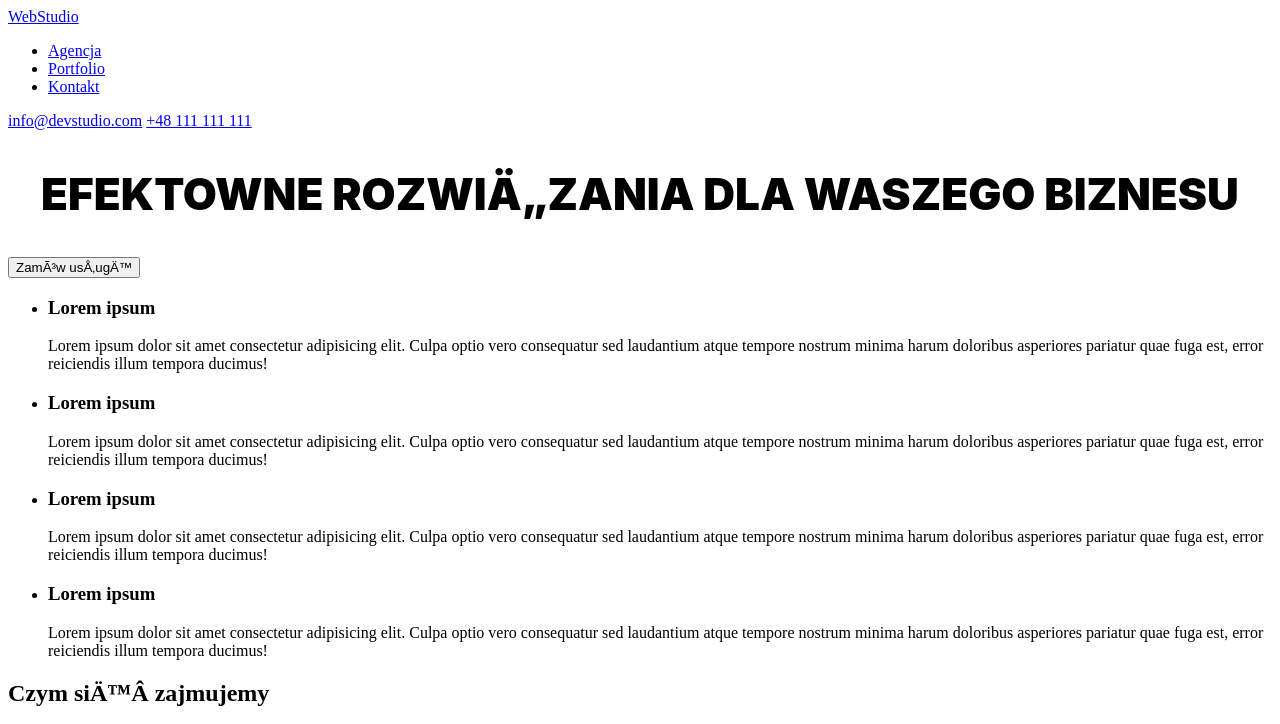
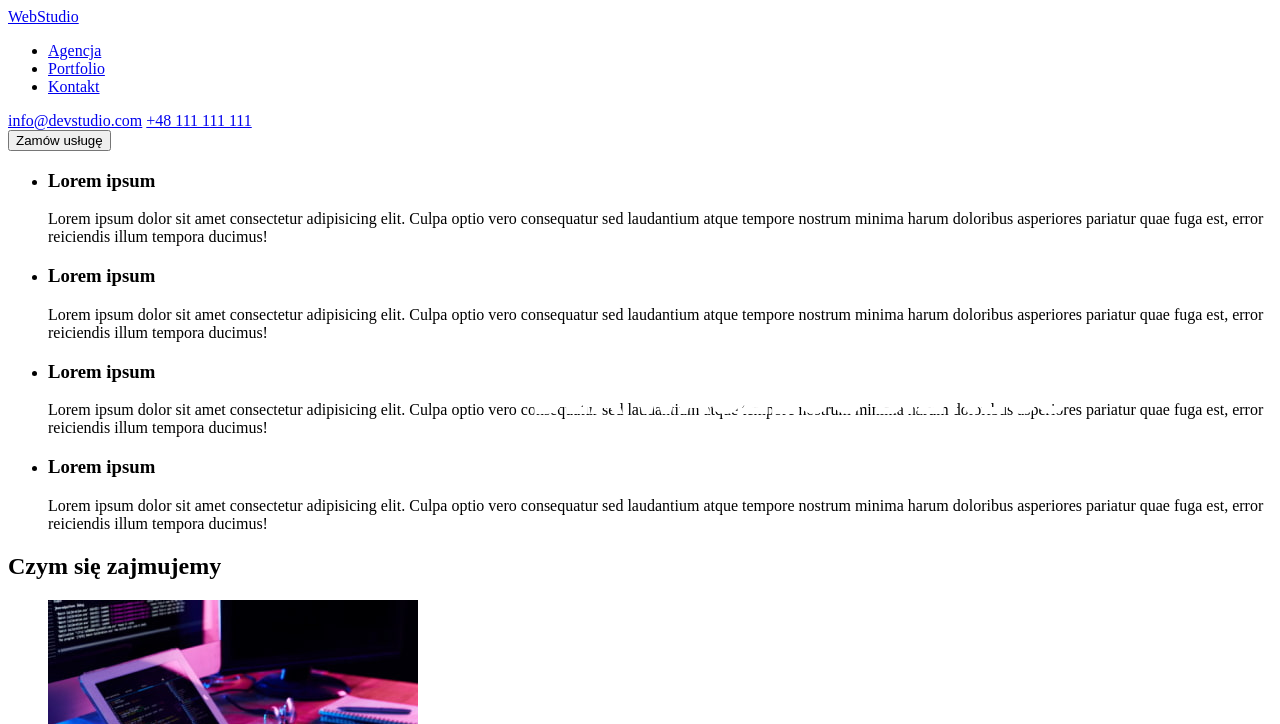
Before and after one commit to wiecekedyta/goit-markup-hw-02, a plain HTML site: page index.html in a window 1280 px wide. Shown: the top 724 px of the page. Drawn offline with Linux system fonts and the light colour scheme.

Commit message:
css index updates

```diff
--- a/css/style.css
+++ b/css/style.css
@@ -4,4 +4,10 @@ h1 {
   font-size: 44px;
   font-weight: 900;
   text-align: center;
+  color: #fff;
+  position: absolute;
+  width: 696px;
+  height: 120px;
+  left: 452px;
+  top: 280px;
 }
--- a/index.html
+++ b/index.html
@@ -6,7 +6,7 @@
   <link rel="preconnect" href="https://fonts.gstatic.com" crossorigin>
   <link href="https://fonts.googleapis.com/css2?family=Raleway:wght@700&family=Roboto:wght@400;500;700;900&display=swap"
     rel="stylesheet">
-    <link rel="stylesheet" href="css/style.css"
+    <link rel="stylesheet" href="css/style.css">
   <meta charset="UTF-8">
   <meta http-equiv="X-UA-Compatible" content="IE=edge">
   <meta name="viewport" content="width=device-width, initial-scale=1.0">
```
